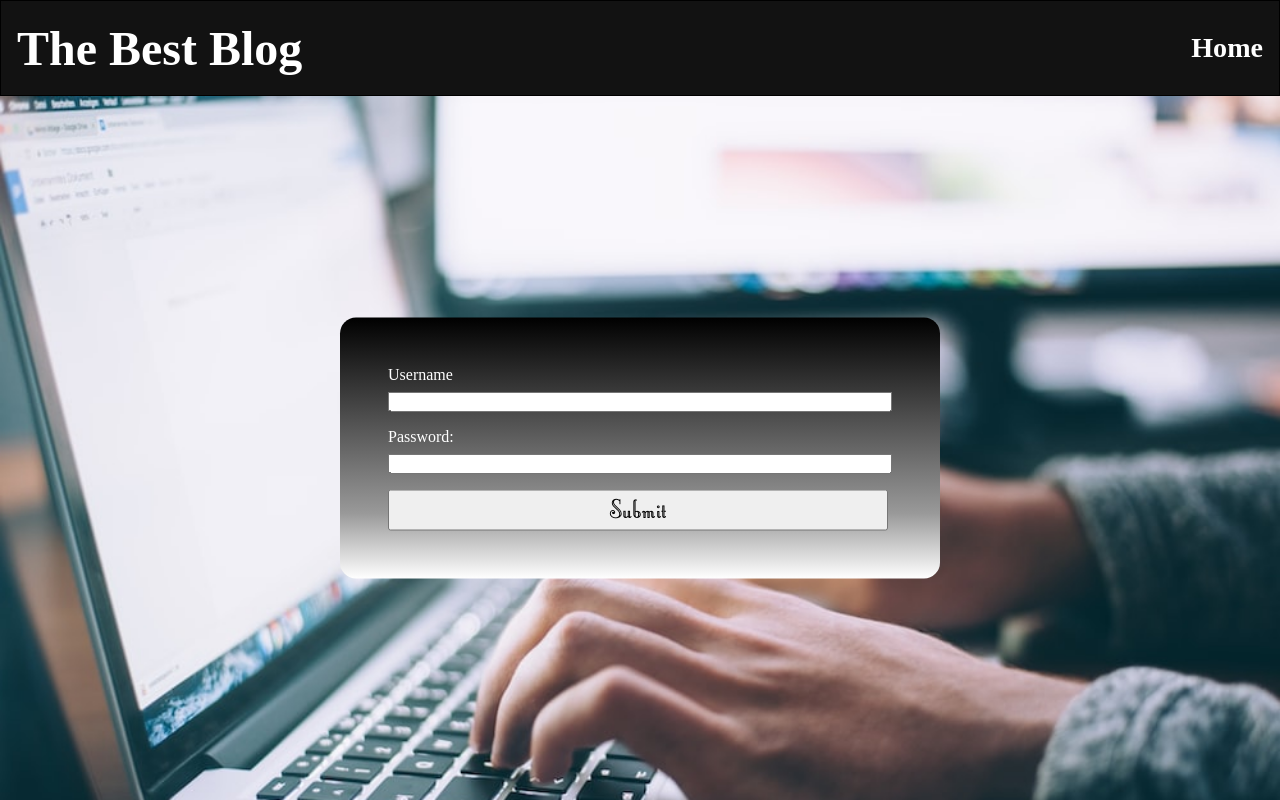
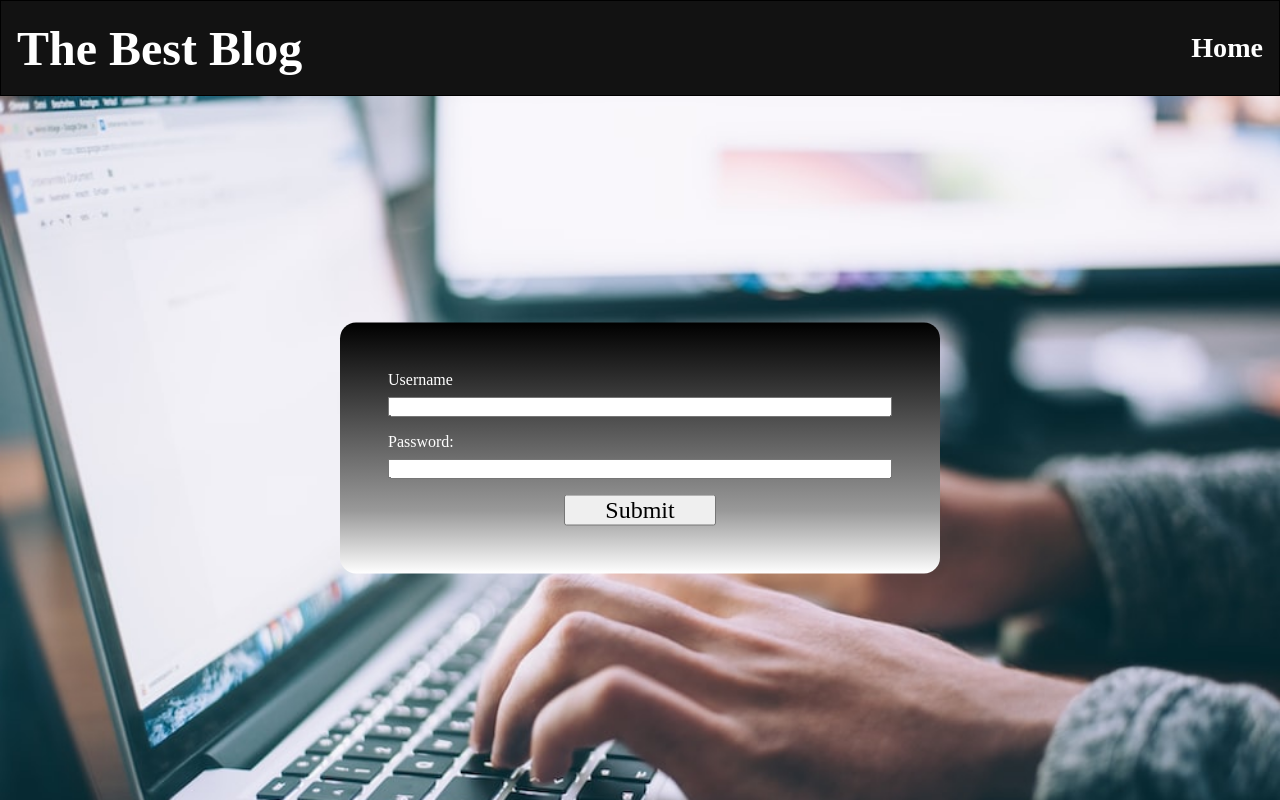
Before and after one commit to whuang1101/Blog-API, a React (Vite) app in the folder client/BlogAPI/: page /login in a window 1280 px wide. Built offline with nearby package versions, Linux system fonts and the light colour scheme; a web font is replaced by a local one.

Commit message:
Add tab accessibility

```diff
--- a/client/BlogAPI/src/components/edit.jsx
+++ b/client/BlogAPI/src/components/edit.jsx
@@ -92,6 +92,7 @@ const Edit = () => {
         catch(error) {
             console.error(Error);
         }
+        setModalOpen(false);
     }
     const changePublishStatus = async(item) => {
         const newItem = {...item};
--- a/client/BlogAPI/src/components/header.jsx
+++ b/client/BlogAPI/src/components/header.jsx
@@ -29,7 +29,7 @@ const Header = () => {
             <motion.h3 whileHover={{ scale: 1.1 }}
             whileTap={{ scale: 0.9 }}
             className="post" onClick={handleScrollDown} onKeyDown={handleScrollDownEnter}>Post</motion.h3>
-            <motion.h3 whileHover={{ scale: 1.1 }}
+            <motion.h3 whileHover={{ scale: 1.1 }} tabIndex={-1}
             whileTap={{ scale: 0.9 }}><a href= "/login" style={{color:"white", textDecoration: "none"}}>Login</a></motion.h3>
         </nav>
     </header>
--- a/client/BlogAPI/src/components/homepage.jsx
+++ b/client/BlogAPI/src/components/homepage.jsx
@@ -50,7 +50,7 @@ const Homepage = () => {
                 <div className="blogs">
                     {data.map(item => (
                         item.is_published &&
-                        <a key={item._id} href={`/${item._id}`}><motion.div
+                        <a key={item._id} href={`/${item._id}`}><motion.div  tabIndex={-1}
                     whileHover={{ scale: 1.1 }}
                     whileTap={{ scale: 0.9 }}
                     className="blog-post"  >
--- a/client/BlogAPI/src/components/login.jsx
+++ b/client/BlogAPI/src/components/login.jsx
@@ -41,11 +41,11 @@ const Login = () => {
         transition={{ duration: 1 }}>
         <header>
         <motion.h1 whileHover={{ scale: 1.1 }}
-        whileTap={{ scale: 0.9 }}className="title" ><a href="/" style={{color:"white", textDecoration:"none"}}>The Best Blog</a></motion.h1>
+        whileTap={{ scale: 0.9 }}className="title" tabIndex={-1} ><a href="/" style={{color:"white", textDecoration:"none"}}>The Best Blog</a></motion.h1>
         <nav>
             <motion.h3 whileHover={{ scale: 1.1 }}
             whileTap={{ scale: 0.9 }}
-            className="home"><a href="/" style={{color:"white", textDecoration:"none"}}>Home</a></motion.h3>
+            className="home" tabIndex={-1}><a href="/" style={{color:"white", textDecoration:"none"}}>Home</a></motion.h3>
         </nav>
     </header>
     <div className="home-section">
@@ -60,7 +60,7 @@ const Login = () => {
                     <input type="password" name="password" onChange={(e) => setPassword(e.target.value)}/>
                 </div>
                 <div className="submit-container">
-                    <input type="submit" className="submit" />
+                    <input type="submit" className="submit-login" />
                 </div>
             </form>
         </div>
--- a/client/BlogAPI/src/components/post.jsx
+++ b/client/BlogAPI/src/components/post.jsx
@@ -62,10 +62,10 @@ const Post = () => {
         variants={fadeInVariants}
         transition={{ duration: 1 }}>
         <header>
-            <motion.h1 whileHover={{ scale: 1.1 }}
+            <motion.h1 whileHover={{ scale: 1.1 }} tabIndex={-1}
             whileTap={{ scale: 0.9 }}className="title" ><a href="/" style={{color:"white", textDecoration:"none"}}>The Best Blog</a></motion.h1>
             <nav>
-                <motion.h3 whileHover={{ scale: 1.1 }}
+                <motion.h3 whileHover={{ scale: 1.1 }} tabIndex={-1}
                 whileTap={{ scale: 0.9 }}
             className="home"><a href="/" style={{color:"white", textDecoration:"none"}}>Home</a></motion.h3>
             </nav>
@@ -74,9 +74,9 @@ const Post = () => {
             <div className="post-container">
                         {data ? (
                         <>
-                            <div className="post-title">{data.title}</div>
-                            <div className="post-text">{data.text}</div>
-                            <div className="date">{data.date.slice(0,10)}</div>
+                            <h1 className="post-title" tabIndex={0}>{data.title}</h1>
+                            <div className="post-text" tabIndex={0}>{data.text}</div>
+                            <div className="date" tabIndex={0}>{data.date.slice(0,10)}</div>
                         </>
                     ) : (
                         <div>Loading...</div>
@@ -85,7 +85,7 @@ const Post = () => {
             </div>
             <div className="comments">
                     <form className="comments-form" onSubmit={(e) => {handleCommentSubmit(e)}}>
-                    <h1 className="add-comment">Add Comment</h1>
+                    <h1 className="add-comment" tabIndex={0}>Add Comment</h1>
                     <div className="username-form">
                         <label htmlFor="username" className="font">Username:</label>
                         <input type="text" name="username" onChange={(e) => setUser(e.target.value)} value={user}/>
@@ -98,14 +98,14 @@ const Post = () => {
                     </form>
                 <div className="actual-comments">
 
-                   { data && data.comments.length === 0 ? <div className="no-comment">No comments currently for this blog</div>:
-                   <> <div className="comment-title">
+                   { data && data.comments.length === 0 ? <div className="no-comment" tabIndex={0}>No comments currently for this blog</div>:
+                   <> <div className="comment-title" tabIndex={0}>
                         Comments
                     </div>
                     {data && data.comments.map((item) => (
                         <div className="one-comment" key={item._id}>
-                            <div className="comment-user">{item.user}</div>
-                            <div className="comment-text">{item.text}</div>
+                            <div className="comment-user" tabIndex={0}>{item.user}</div>
+                            <div className="comment-text" tabIndex={0}>{item.text}</div>
                         </div>
                     ))}
                     </>
--- a/client/BlogAPI/src/css/home.css
+++ b/client/BlogAPI/src/css/home.css
@@ -99,6 +99,7 @@ nav {
     justify-content: center;
     font-size: 1.5em;
         outline: none;
+        color: darkred;
 }
 .credits {
     font-size: 2em;
--- a/client/BlogAPI/src/css/login.css
+++ b/client/BlogAPI/src/css/login.css
@@ -21,3 +21,13 @@
     flex-direction: column;
     gap: .5em;
 }
+.submit-container {
+    display: flex;
+    justify-content: center;
+    align-items: center;
+    width: 100%;
+}
+.submit-login {
+    width: 30%;
+    font-size: 1.5em;
+}
```
